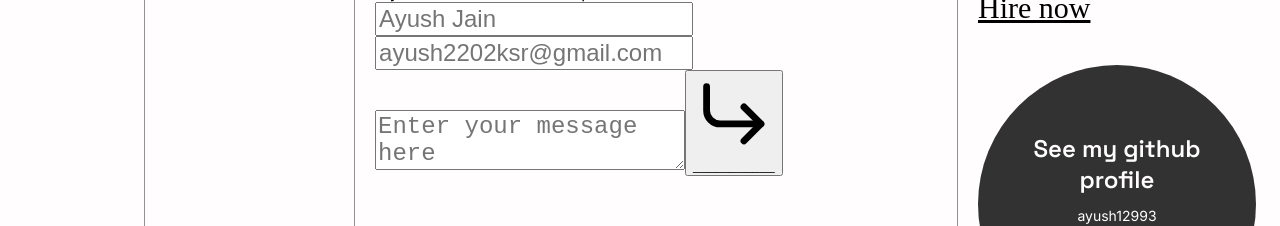
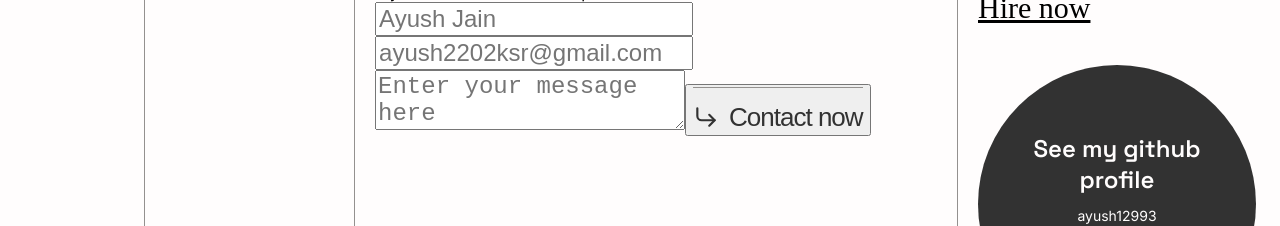
Before and after one commit to ayush12993/ayushportfolio, a React (Create React App) app: page /contact in a window 1280 px wide. Shown: the part 419-645 px from the top of the page. Built offline with nearby package versions, Linux system fonts and the light colour scheme; a web font is replaced by a local one.

Commit message:
email corrected

```diff
--- a/src/css/app.css
+++ b/src/css/app.css
@@ -232,7 +232,7 @@ body {
     line-height: 1.5;
     margin: 14px 0;
 }
-.blog-article a button {
+.blog-article a {
     color: #323232;
     text-decoration: none;
     font-size: 26px;
@@ -244,7 +244,7 @@ body {
     border-top: 1px solid #94918f;
     padding-top: 14px;
 }
-.blog-article a button svg {
+.blog-article a svg {
     width: 26px;
     margin-right: 10px;
 }
--- a/src/pages/contact/index.js
+++ b/src/pages/contact/index.js
@@ -96,13 +96,15 @@ const [formData, setFormData] = useState({
                         <input name="name" type="text" placeholder="Ayush Jain" value={formData.name} onChange={handleChange} className="input-collapsible"/>
                         <input name="email" type="email" placeholder="ayush2202ksr@gmail.com" value={formData.email} onChange={handleChange} className="input-collapsible"/>
                         <textarea name="message" type="text" placeholder="Enter your message here"  value={formData.message} onChange={handleChange} className="input-collapsible"/>
-                        <button className="not-big-screen-text"  href="javascript:;" onclick="document.getElementById('emailSubmit').submit();">
+                      <button type="submit">
+  <a className="not-big-screen-text"  href="javascript:;" onclick="document.getElementById('emailSubmit').submit();">
                             <svg xmlns="http://www.w3.org/2000/svg" fill="none" stroke="currentColor" strokeWidth="2" strokeLinecap="round" strokeLinejoin="round" className="feather feather-corner-down-right" viewBox="0 0 24 24">
                                 <path d="M15 10l5 5-5 5" />
                                 <path d="M4 4v7a4 4 0 004 4h12" />
                             </svg>
-                     ___________
-                        </button>
+                     Contact now
+                        </a>
+                      </button>
                         </form>
                     </div>
                 </div>
```
